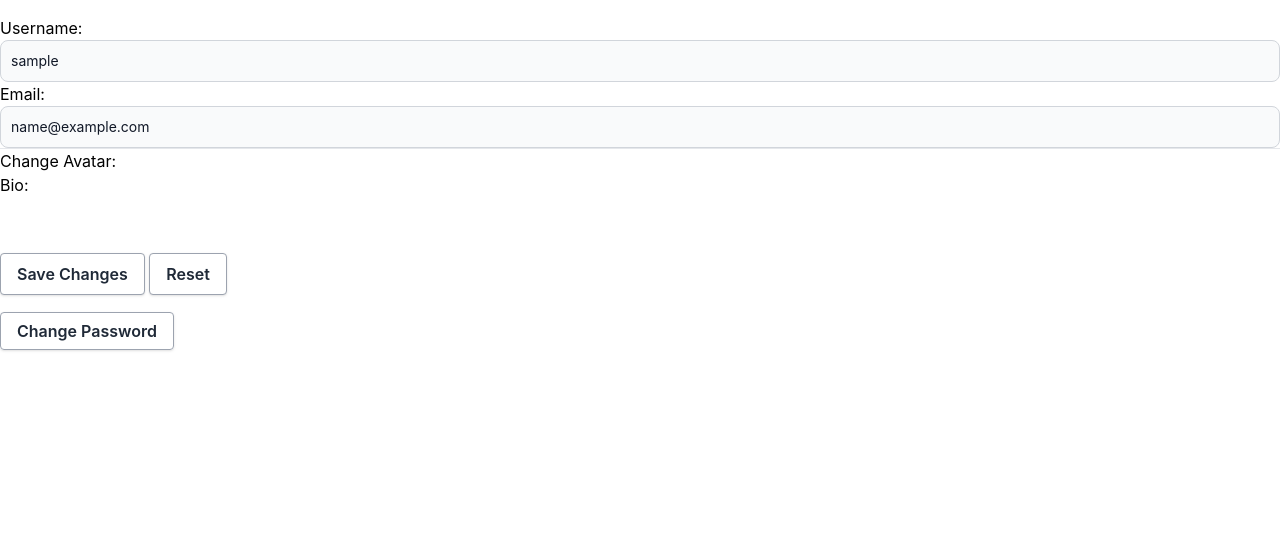
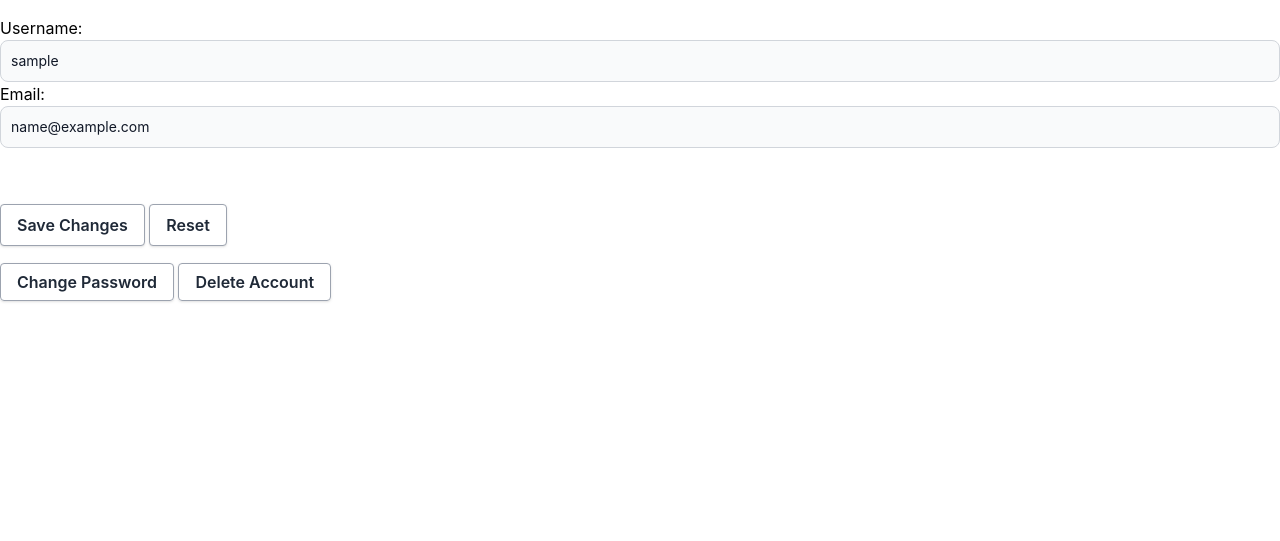
Before and after one commit to iankimdev/open-ai-django, a Django app: page /users/profile/ in a window 1280 px wide. Shown: the part 72-613 px from the top of the page. Run offline with Django 4.2, Linux system fonts and the light colour scheme; the visitor is signed in with stand-in values (Sample User, id 1); style sheets or scripts are compiled from the project's sources.

Commit message:
Add User Delete

```diff
--- a/django/templates/users/update_profile.html
+++ b/django/templates/users/update-profile.html
@@ -24,12 +24,6 @@
                     <label class="small mb-1">Email:</label>
                         {{ user_form.email }}
                 </div>
-                <div class="form-group">
-                    <hr>
-                    <label class="small mb-1">Change Avatar:</label>
-                    {{ profile_form.avatar }}
-                </div>
-                <label class="small mb-1">Bio:</label> {{ profile_form.bio }}
             </div>
         </div>
         <br><br>
@@ -37,6 +31,7 @@
         <button type="submit" class="bg-white hover:bg-gray-100 text-gray-800 font-semibold py-2 px-4 border border-gray-400 rounded shadow mt-2">Reset</button>
         <br><br>
         <a href="{% url 'users:password_change' %}" class="bg-white hover:bg-gray-100 text-gray-800 font-semibold py-2 px-4 border border-gray-400 rounded shadow mt-2" >Change Password</a>
+        <a href="{% url 'users:delete_user' %}" class="bg-white hover:bg-gray-100 text-gray-800 font-semibold py-2 px-4 border border-gray-400 rounded shadow mt-2" >Delete Account</a>
     </form>
 </div>
 {% endblock %}
--- a/django/users/urls.py
+++ b/django/users/urls.py
@@ -1,7 +1,7 @@
 from django.urls import path
 from django.contrib.auth import views as auth_views
 from .views import signup, signin, signout, profile
-from users.views import ChangePasswordView
+from users.views import ChangePasswordView, DeleteUserView
 
 app_name = 'users'
 
@@ -11,4 +11,6 @@ urlpatterns = [
     path('signout/', signout, name='signout'),
     path('profile/', profile, name='profile'),
     path('password-change/', ChangePasswordView.as_view(), name='password_change'),
+    path('delete-user/', DeleteUserView.as_view(), name='delete_user'),
+
 ]
--- a/django/users/views.py
+++ b/django/users/views.py
@@ -1,12 +1,13 @@
 from django.shortcuts import render, redirect
-from django.contrib.auth import authenticate, login, logout
-from django.urls import reverse
+from django.contrib.auth import authenticate, login, logout, get_user_model
+from django.urls import reverse, reverse_lazy
 from django.contrib.auth.decorators import login_required
 from django.contrib import messages
 from .forms import SignUpForm, SignInForm, UpdateUserForm
-from django.urls import reverse_lazy
 from django.contrib.auth.views import PasswordChangeView
 from django.contrib.messages.views import SuccessMessageMixin
+from django.contrib.auth.mixins import LoginRequiredMixin
+from django.views.generic.edit import DeleteView
 
 def signup(request):
     if request.method == 'POST':
@@ -56,9 +57,20 @@ def profile(request):
         user_form = UpdateUserForm(instance=request.user)
         #profile_form = UpdateProfileForm(instance=request.user.profile)
 
-    return render(request, 'users/update_profile.html', {'user_form': user_form}) #'profile_form': profile_form
+    return render(request, 'users/update-profile.html', {'user_form': user_form}) #'profile_form': profile_form
 
-class ChangePasswordView(SuccessMessageMixin, PasswordChangeView):
+
+class ChangePasswordView(LoginRequiredMixin, SuccessMessageMixin, PasswordChangeView):
     template_name = 'users/change_password.html'
     success_message = "Successfully Changed Your Password"
     success_url = reverse_lazy('users:signin')
+
+
+class DeleteUserView(LoginRequiredMixin, SuccessMessageMixin, DeleteView):
+    model = get_user_model()
+    template_name = 'users/user-delete.html'
+    success_url = reverse_lazy('users:signin')
+    success_message = "Your account has been deleted successfully"
+
+    def get_object(self, queryset=None):
+        return self.request.user
```
Also changed, not shown: django/templates/users/user-delete.html (+13 -0 lines).
